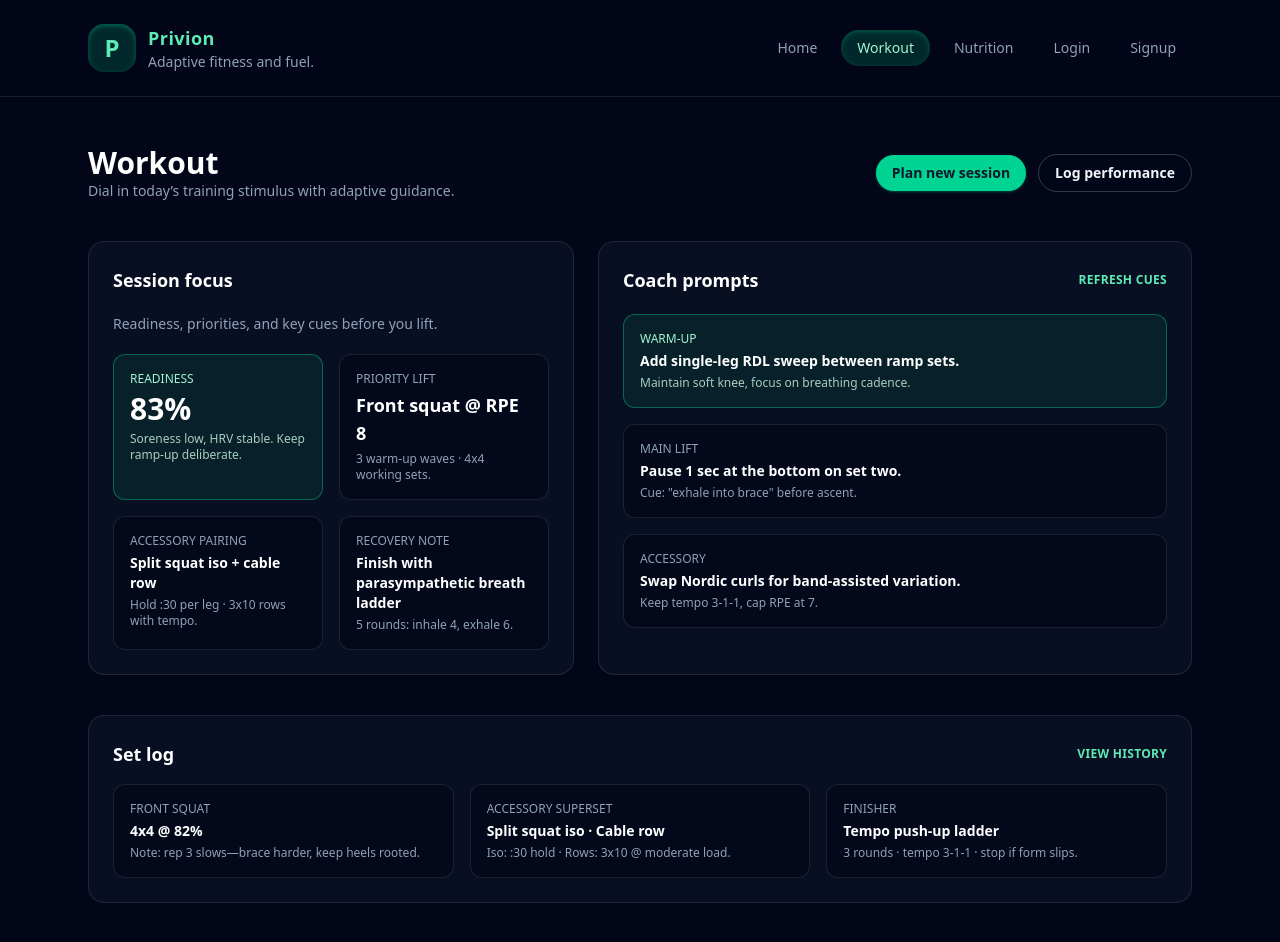
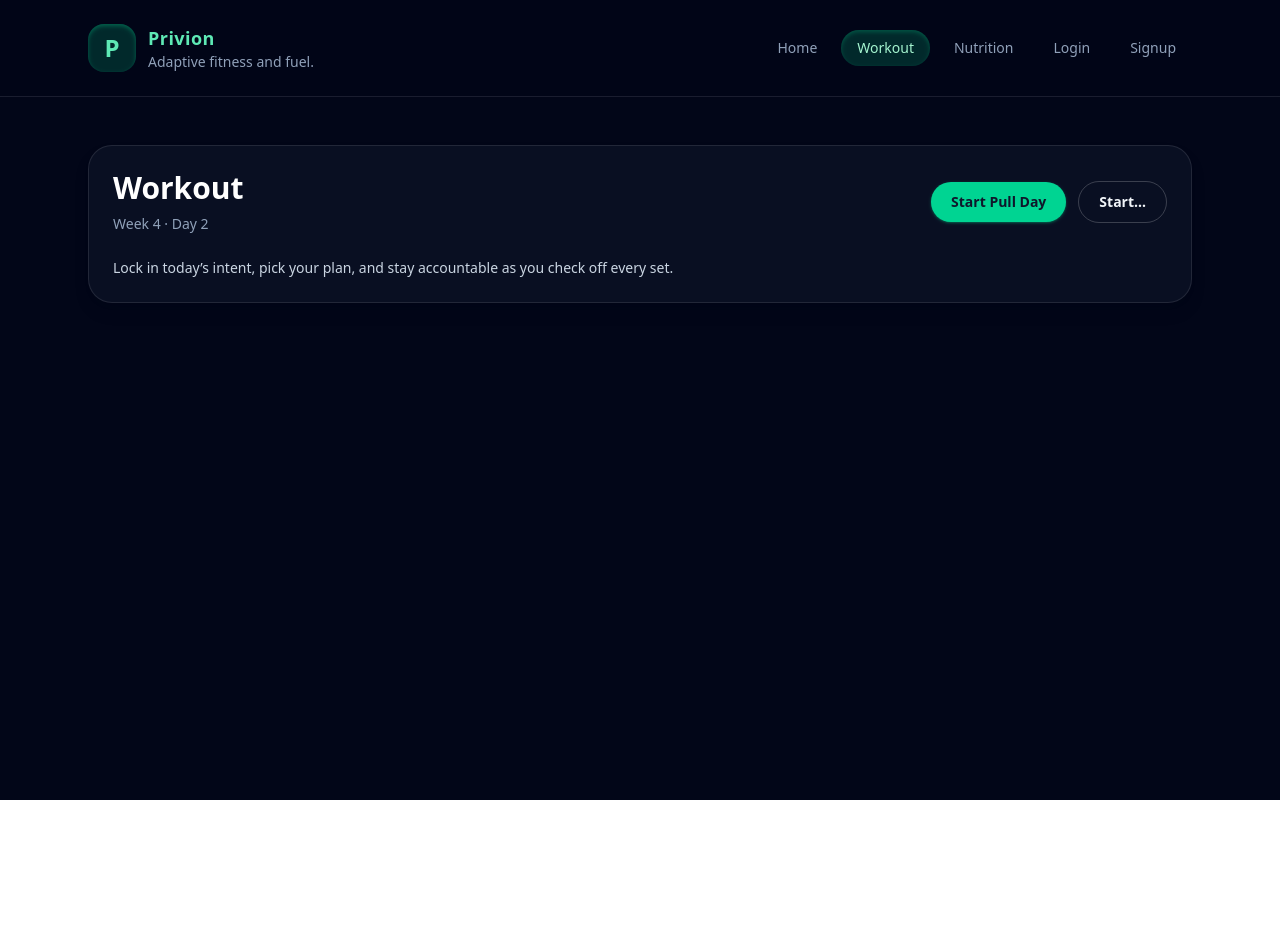
Before and after one commit to triek/privion, a Vue app: page /workout in a window 1280 px wide. Shown: the top 942 px of the page. After the commit the page ends 800 px from the top, so only its background shows below. Built offline with nearby package versions, Linux system fonts and the light colour scheme.

Commit message:
build the workoutview with create new session card, interactive checklist

```diff
--- a/env.d.ts
+++ b/env.d.ts
@@ -2,6 +2,6 @@
 
 declare module '*.vue' {
   import type { DefineComponent } from 'vue'
-  const component: DefineComponent<{}, {}, any>
+  const component: DefineComponent<Record<string, unknown>, Record<string, unknown>, unknown>
   export default component
 }
--- a/src/views/WorkoutView.vue
+++ b/src/views/WorkoutView.vue
@@ -1,95 +1,316 @@
 <template>
   <div class="space-y-10">
-    <header class="flex flex-col gap-3 sm:flex-row sm:items-center sm:justify-between">
-      <div>
-        <h1 class="text-3xl font-bold text-white">Workout</h1>
-        <p class="text-sm text-slate-400">Dial in today’s training stimulus with adaptive guidance.</p>
-      </div>
-      <div class="flex flex-wrap items-center gap-3">
-        <button class="inline-flex items-center gap-2 rounded-full bg-emerald-400 px-4 py-2 text-sm font-semibold text-slate-900 shadow shadow-emerald-500/30 transition hover:-translate-y-0.5 hover:bg-emerald-300">
-          Plan new session
-        </button>
-        <button class="inline-flex items-center gap-2 rounded-full border border-white/20 px-4 py-2 text-sm font-semibold text-slate-100 transition hover:-translate-y-0.5 hover:border-white/40">
-          Log performance
+    <section class="rounded-3xl border border-white/10 bg-slate-900/60 p-6 shadow-lg shadow-slate-950/30">
+      <header class="flex flex-col gap-4 md:flex-row md:items-center md:justify-between">
+        <div class="space-y-2">
+          <h1 class="text-3xl font-bold text-white">Workout</h1>
+          <p v-if="hasPlanner" class="text-sm text-slate-400">Week {{ planner.week }} · Day {{ planner.day }}</p>
+        </div>
+        <div class="flex flex-wrap items-center gap-3">
+          <button
+            class="inline-flex items-center gap-2 rounded-full bg-emerald-400 px-5 py-2.5 text-sm font-semibold text-slate-900 shadow shadow-emerald-500/40 transition hover:-translate-y-0.5 hover:bg-emerald-300 focus:outline-none focus-visible:ring-2 focus-visible:ring-emerald-400"
+            type="button"
+            @click="startTodayPlan"
+          >
+            Start {{ todayPlanLabel }}
+          </button>
+          <button
+            class="inline-flex items-center gap-2 rounded-full border border-white/20 px-5 py-2.5 text-sm font-semibold text-slate-100 transition hover:-translate-y-0.5 hover:border-white/40 focus:outline-none focus-visible:ring-2 focus-visible:ring-white/60"
+            type="button"
+            @click="showPlanPicker = true"
+          >
+            Start…
+          </button>
+        </div>
+      </header>
+
+      <p class="mt-6 text-sm text-slate-300">
+        Lock in today’s intent, pick your plan, and stay accountable as you check off every set.
+      </p>
+    </section>
+
+    <section
+      v-if="sessionActive && activePlan"
+      class="space-y-6 rounded-3xl border border-white/10 bg-slate-900/60 p-6 shadow-lg shadow-slate-950/30"
+    >
+      <div class="flex flex-col gap-2 md:flex-row md:items-center md:justify-between">
+        <div>
+          <h2 class="text-2xl font-semibold text-white">{{ activePlan.title }}</h2>
+          <p class="text-sm text-slate-400">Stay present, finish strong.</p>
+        </div>
+        <button
+          class="inline-flex items-center justify-center rounded-full border border-emerald-400/50 px-4 py-2 text-xs font-semibold uppercase tracking-wide text-emerald-200 transition hover:-translate-y-0.5 hover:border-emerald-300/70"
+          type="button"
+          @click="finishSession"
+        >
+          Finish session
         </button>
       </div>
-    </header>
 
-    <section class="grid gap-6 lg:grid-cols-[0.9fr_1.1fr]">
-      <article class="space-y-5 rounded-2xl border border-white/10 bg-slate-900/60 p-6">
-        <h2 class="text-lg font-semibold text-white">Session focus</h2>
-        <p class="text-sm text-slate-400">Readiness, priorities, and key cues before you lift.</p>
-        <div class="grid gap-4 sm:grid-cols-2">
-          <div class="rounded-xl border border-emerald-400/40 bg-emerald-500/10 p-4 text-sm text-emerald-50">
-            <p class="text-xs uppercase text-emerald-200">Readiness</p>
-            <p class="mt-1 text-3xl font-black text-white">83%</p>
-            <p class="mt-1 text-xs text-emerald-100/80">Soreness low, HRV stable. Keep ramp-up deliberate.</p>
+      <div class="space-y-5">
+        <article
+          v-for="(exercise, index) in sessionExercises"
+          :key="`${exercise.name}-${index}`"
+          class="space-y-4 rounded-2xl border border-white/10 bg-slate-950/70 p-5"
+        >
+          <div class="flex flex-col gap-1">
+            <h3 class="text-lg font-semibold text-white">{{ exercise.name }}</h3>
+            <p class="text-sm text-slate-300">{{ exercise.sets }} × {{ exercise.reps }}</p>
+            <p v-if="exercise.notes" class="text-xs text-slate-400">{{ exercise.notes }}</p>
           </div>
-          <div class="rounded-xl border border-white/10 bg-slate-950/70 p-4 text-sm text-slate-300">
-            <p class="text-xs uppercase text-slate-400">Priority lift</p>
-            <p class="mt-1 text-lg font-semibold text-white">Front squat @ RPE 8</p>
-            <p class="mt-1 text-xs text-slate-400">3 warm-up waves · 4x4 working sets.</p>
+
+          <div class="flex flex-wrap gap-2">
+            <button
+              v-for="(checked, setIndex) in exercise.completion"
+              :key="`set-${index}-${setIndex}`"
+              :aria-pressed="checked"
+              class="flex h-10 w-10 items-center justify-center rounded-xl border text-sm font-semibold transition focus:outline-none focus-visible:ring-2 focus-visible:ring-emerald-400"
+              :class="checked
+                ? 'border-transparent bg-emerald-400 text-slate-900 hover:bg-emerald-300'
+                : 'border-white/15 bg-transparent text-slate-300 hover:border-emerald-300/60 hover:text-white'
+              "
+              type="button"
+              @click="toggleSet(index, setIndex)"
+            >
+              {{ setIndex + 1 }}
+            </button>
           </div>
-          <div class="rounded-xl border border-white/10 bg-slate-950/70 p-4 text-sm text-slate-300">
-            <p class="text-xs uppercase text-slate-400">Accessory pairing</p>
-            <p class="mt-1 font-semibold text-white">Split squat iso + cable row</p>
-            <p class="mt-1 text-xs text-slate-400">Hold :30 per leg · 3x10 rows with tempo.</p>
-          </div>
-          <div class="rounded-xl border border-white/10 bg-slate-950/70 p-4 text-sm text-slate-300">
-            <p class="text-xs uppercase text-slate-400">Recovery note</p>
-            <p class="mt-1 font-semibold text-white">Finish with parasympathetic breath ladder</p>
-            <p class="mt-1 text-xs text-slate-400">5 rounds: inhale 4, exhale 6.</p>
-          </div>
-        </div>
-      </article>
-
-      <article class="space-y-5 rounded-2xl border border-white/10 bg-slate-900/60 p-6">
-        <div class="flex items-center justify-between">
-          <h2 class="text-lg font-semibold text-white">Coach prompts</h2>
-          <button class="text-xs font-semibold uppercase tracking-wide text-emerald-300">Refresh cues</button>
-        </div>
-        <ul class="space-y-4 text-sm text-slate-300">
-          <li class="rounded-xl border border-emerald-400/40 bg-emerald-500/10 p-4">
-            <p class="text-xs uppercase text-emerald-200">Warm-up</p>
-            <p class="mt-1 font-semibold text-white">Add single-leg RDL sweep between ramp sets.</p>
-            <p class="mt-1 text-xs text-emerald-100/80">Maintain soft knee, focus on breathing cadence.</p>
-          </li>
-          <li class="rounded-xl border border-white/10 bg-slate-950/70 p-4">
-            <p class="text-xs uppercase text-slate-400">Main lift</p>
-            <p class="mt-1 font-semibold text-white">Pause 1 sec at the bottom on set two.</p>
-            <p class="mt-1 text-xs text-slate-400">Cue: "exhale into brace" before ascent.</p>
-          </li>
-          <li class="rounded-xl border border-white/10 bg-slate-950/70 p-4">
-            <p class="text-xs uppercase text-slate-400">Accessory</p>
-            <p class="mt-1 font-semibold text-white">Swap Nordic curls for band-assisted variation.</p>
-            <p class="mt-1 text-xs text-slate-400">Keep tempo 3-1-1, cap RPE at 7.</p>
-          </li>
-        </ul>
-      </article>
+        </article>
+      </div>
     </section>
 
-    <section class="rounded-2xl border border-white/10 bg-slate-900/60 p-6">
-      <div class="flex flex-col gap-3 sm:flex-row sm:items-center sm:justify-between">
-        <h2 class="text-lg font-semibold text-white">Set log</h2>
-        <button class="text-xs font-semibold uppercase tracking-wide text-emerald-300">View history</button>
-      </div>
-      <div class="mt-4 grid gap-4 text-sm text-slate-300 sm:grid-cols-3">
-        <div class="rounded-xl border border-white/10 bg-slate-950/70 p-4">
-          <p class="text-xs uppercase text-slate-400">Front squat</p>
-          <p class="mt-1 font-semibold text-white">4x4 @ 82%</p>
-          <p class="mt-1 text-xs text-slate-400">Note: rep 3 slows—brace harder, keep heels rooted.</p>
-        </div>
-        <div class="rounded-xl border border-white/10 bg-slate-950/70 p-4">
-          <p class="text-xs uppercase text-slate-400">Accessory superset</p>
-          <p class="mt-1 font-semibold text-white">Split squat iso · Cable row</p>
-          <p class="mt-1 text-xs text-slate-400">Iso: :30 hold · Rows: 3x10 @ moderate load.</p>
-        </div>
-        <div class="rounded-xl border border-white/10 bg-slate-950/70 p-4">
-          <p class="text-xs uppercase text-slate-400">Finisher</p>
-          <p class="mt-1 font-semibold text-white">Tempo push-up ladder</p>
-          <p class="mt-1 text-xs text-slate-400">3 rounds · tempo 3-1-1 · stop if form slips.</p>
+    <transition name="fade">
+      <div
+        v-if="showPlanPicker"
+        class="fixed inset-0 z-40 flex items-end justify-center"
+      >
+        <div class="absolute inset-0 bg-slate-950/70 backdrop-blur-sm" @click="closePlanPicker"></div>
+        <div class="relative w-full max-w-lg rounded-t-3xl border border-white/10 bg-slate-900/95 p-6 shadow-xl shadow-slate-950/40">
+          <div class="mb-5 flex items-center justify-between">
+            <h3 class="text-lg font-semibold text-white">Pick a plan</h3>
+            <button
+              class="text-xs font-semibold uppercase tracking-wide text-slate-400 transition hover:text-white"
+              type="button"
+              @click="closePlanPicker"
+            >
+              Close
+            </button>
+          </div>
+
+          <ul class="space-y-3">
+            <li
+              v-for="plan in weeklyPlan"
+              :key="plan.id"
+            >
+              <button
+                class="flex w-full flex-col items-start rounded-2xl border border-white/10 bg-slate-950/80 px-5 py-4 text-left transition hover:-translate-y-0.5 hover:border-emerald-400/50 hover:bg-slate-900"
+                type="button"
+                @click="startSession(plan)"
+              >
+                <span class="text-sm font-semibold uppercase tracking-wide text-emerald-300">{{ plan.label }} Day</span>
+                <span class="mt-1 text-lg font-semibold text-white">{{ plan.title }}</span>
+                <span class="mt-1 text-xs text-slate-400">{{ plan.exercises.length }} exercises · {{ plan.week ? `Week ${plan.week}` : 'Custom' }}</span>
+              </button>
+            </li>
+          </ul>
         </div>
       </div>
-    </section>
+    </transition>
   </div>
 </template>
+
+<script setup lang="ts">
+import { computed, reactive, ref } from 'vue'
+
+type Exercise = {
+  name: string
+  sets: number
+  reps: string
+  notes?: string
+}
+
+type SessionExercise = Exercise & {
+  completion: boolean[]
+}
+
+type Plan = {
+  id: string
+  label: string
+  title: string
+  week: number
+  exercises: Exercise[]
+}
+
+const hasPlanner = true
+const planner = reactive({
+  week: 4,
+  day: 2,
+})
+
+const weeklyPlan: Plan[] = [
+  {
+    id: 'push',
+    label: 'Push',
+    title: 'Push Day · Week 4',
+    week: 4,
+    exercises: [
+      {
+        name: 'Barbell Bench Press',
+        sets: 4,
+        reps: '4–6',
+        notes: 'Tempo 2-1-2. Focus on leg drive.',
+      },
+      {
+        name: 'Incline Dumbbell Press',
+        sets: 3,
+        reps: '10',
+        notes: 'Keep shoulders packed and pause at the top.',
+      },
+      {
+        name: 'Dips',
+        sets: 3,
+        reps: '8–10',
+        notes: 'Keep torso forward, stop 1 rep shy of failure.',
+      },
+      {
+        name: 'Cable Lateral Raise',
+        sets: 3,
+        reps: '15',
+        notes: 'Slow eccentric and full range of motion.',
+      },
+    ],
+  },
+  {
+    id: 'pull',
+    label: 'Pull',
+    title: 'Pull Day · Week 4',
+    week: 4,
+    exercises: [
+      {
+        name: 'Weighted Pull-up',
+        sets: 4,
+        reps: '5',
+        notes: 'Neutral grip, focus on controlled descent.',
+      },
+      {
+        name: 'Bent-over Row',
+        sets: 4,
+        reps: '8',
+        notes: 'Keep spine neutral and squeeze at the top.',
+      },
+      {
+        name: 'Single-arm Cable Row',
+        sets: 3,
+        reps: '12',
+      },
+      {
+        name: 'Face Pull',
+        sets: 3,
+        reps: '15',
+        notes: 'Drive elbows high to hit rear delts.',
+      },
+    ],
+  },
+  {
+    id: 'legs',
+    label: 'Leg',
+    title: 'Leg Day · Week 4',
+    week: 4,
+    exercises: [
+      {
+        name: 'Back Squat',
+        sets: 5,
+        reps: '3–5',
+        notes: 'Brace hard and control the descent.',
+      },
+      {
+        name: 'Romanian Deadlift',
+        sets: 4,
+        reps: '8',
+      },
+      {
+        name: 'Walking Lunge',
+        sets: 3,
+        reps: '12/leg',
+      },
+      {
+        name: 'Leg Curl',
+        sets: 3,
+        reps: '12',
+        notes: 'Add a 2 sec squeeze at full contraction.',
+      },
+    ],
+  },
+]
+
+const showPlanPicker = ref(false)
+const sessionActive = ref(false)
+const activePlan = ref<Plan | null>(null)
+const sessionExercises = ref<SessionExercise[]>([])
+
+const todayPlanIndex = computed(() => {
+  if (!hasPlanner || weeklyPlan.length === 0) {
+    return 0
+  }
+
+  const index = (planner.day - 1) % weeklyPlan.length
+  return index < 0 ? 0 : index
+})
+
+const todayPlan = computed(() => weeklyPlan[todayPlanIndex.value] ?? null)
+
+const todayPlanLabel = computed(() => {
+  if (todayPlan.value) {
+    return `${todayPlan.value.label} Day`
+  }
+  return 'Session'
+})
+
+function startSession(plan: Plan) {
+  activePlan.value = plan
+  sessionExercises.value = plan.exercises.map((exercise) => ({
+    ...exercise,
+    completion: Array.from({ length: exercise.sets }, () => false),
+  }))
+  sessionActive.value = true
+  showPlanPicker.value = false
+}
+
+function startTodayPlan() {
+  if (!todayPlan.value) {
+    return
+  }
+  startSession(todayPlan.value)
+}
+
+function toggleSet(exerciseIndex: number, setIndex: number) {
+  const exercise = sessionExercises.value[exerciseIndex]
+  if (!exercise) {
+    return
+  }
+
+  exercise.completion[setIndex] = !exercise.completion[setIndex]
+}
+
+function finishSession() {
+  sessionActive.value = false
+  activePlan.value = null
+  sessionExercises.value = []
+}
+
+function closePlanPicker() {
+  showPlanPicker.value = false
+}
+</script>
+
+<style scoped>
+.fade-enter-active,
+.fade-leave-active {
+  transition: opacity 0.2s ease;
+}
+
+.fade-enter-from,
+.fade-leave-to {
+  opacity: 0;
+}
+</style>
```
